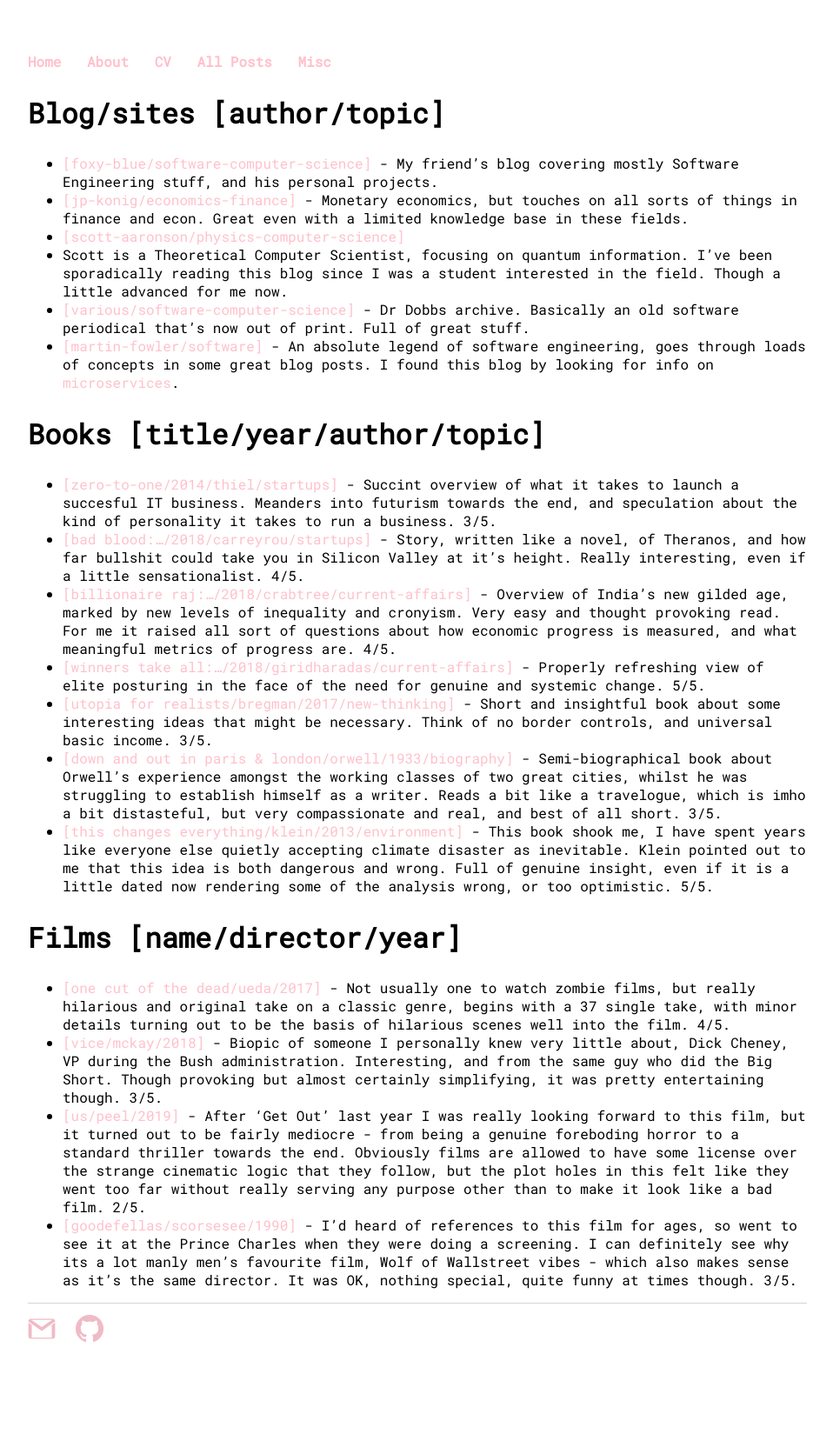
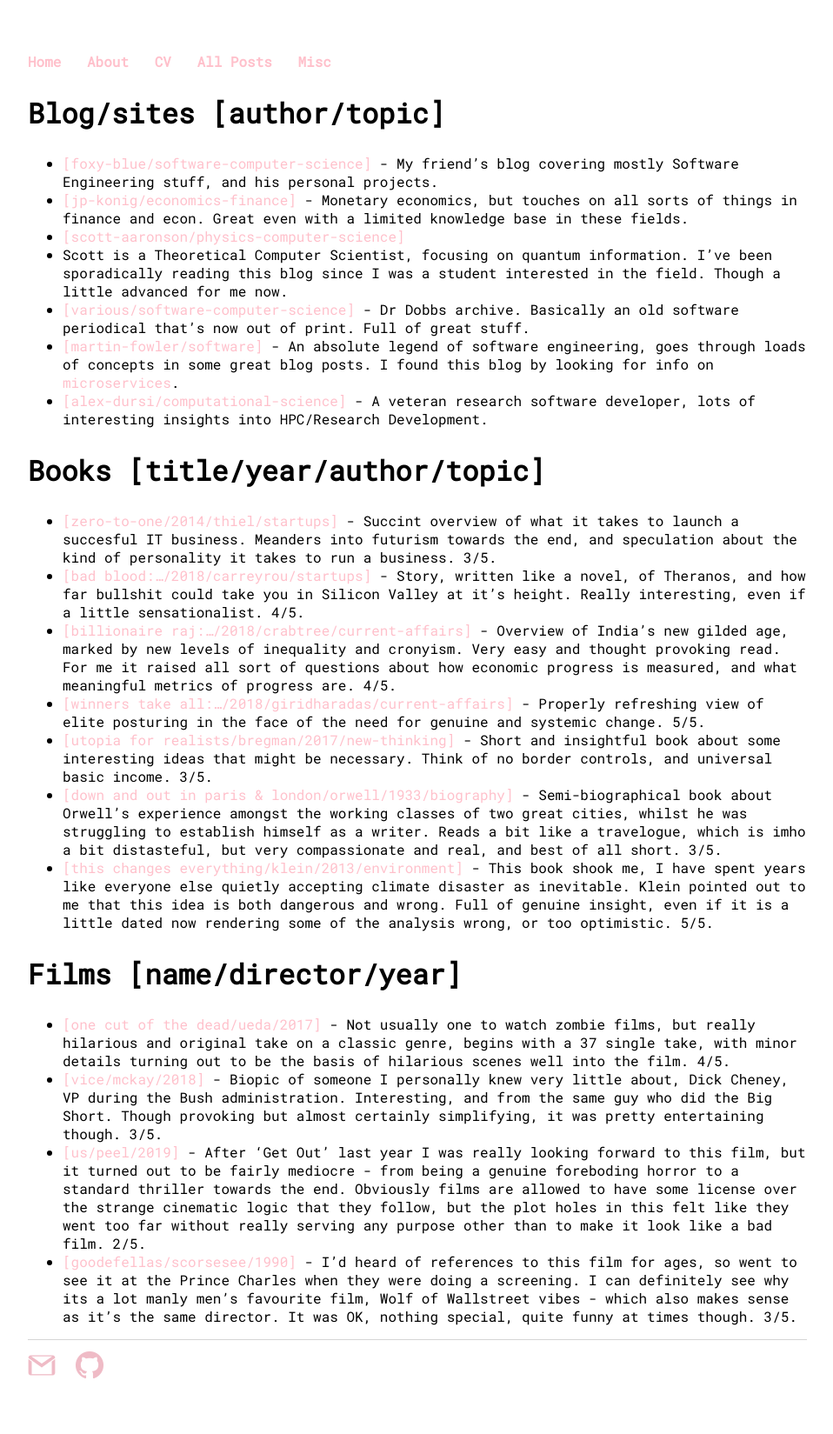
Before and after one commit to skailasa/skailasa.github.io, a Jekyll site: the page built from misc/misc.md, in a window 1280 px wide. Shown: the whole page at 87% size, without its empty margins (160-1118 px from the left). Built offline with Jekyll 4.4.1, drawn with Linux system fonts in a browser that asks for light colours; before the commit the page ends 1607 px from its top, so only the background shows below that.

Commit message:
Add another blog

```diff
--- a/misc/misc.md
+++ b/misc/misc.md
@@ -22,7 +22,8 @@
 software engineering, goes through loads of concepts in some great blog posts. I
 found this blog by looking for info on
 [microservices](https://martinfowler.com/articles/microservices.html).
-
+- [[alex-dursi/computational-science]](https://www.dursi.ca/) - A veteran research
+software developer, lots of interesting insights into HPC/Research Development.
 
 ## Books [title/year/author/topic]
 
```
